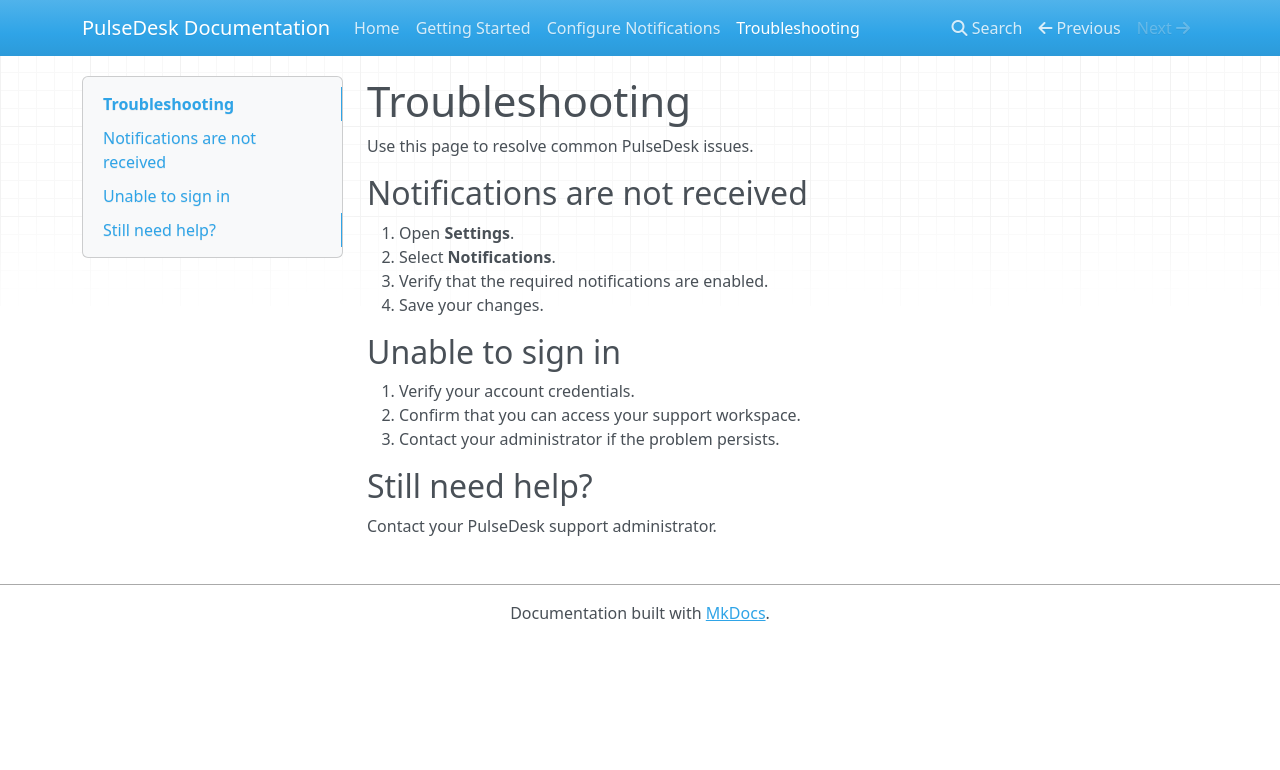
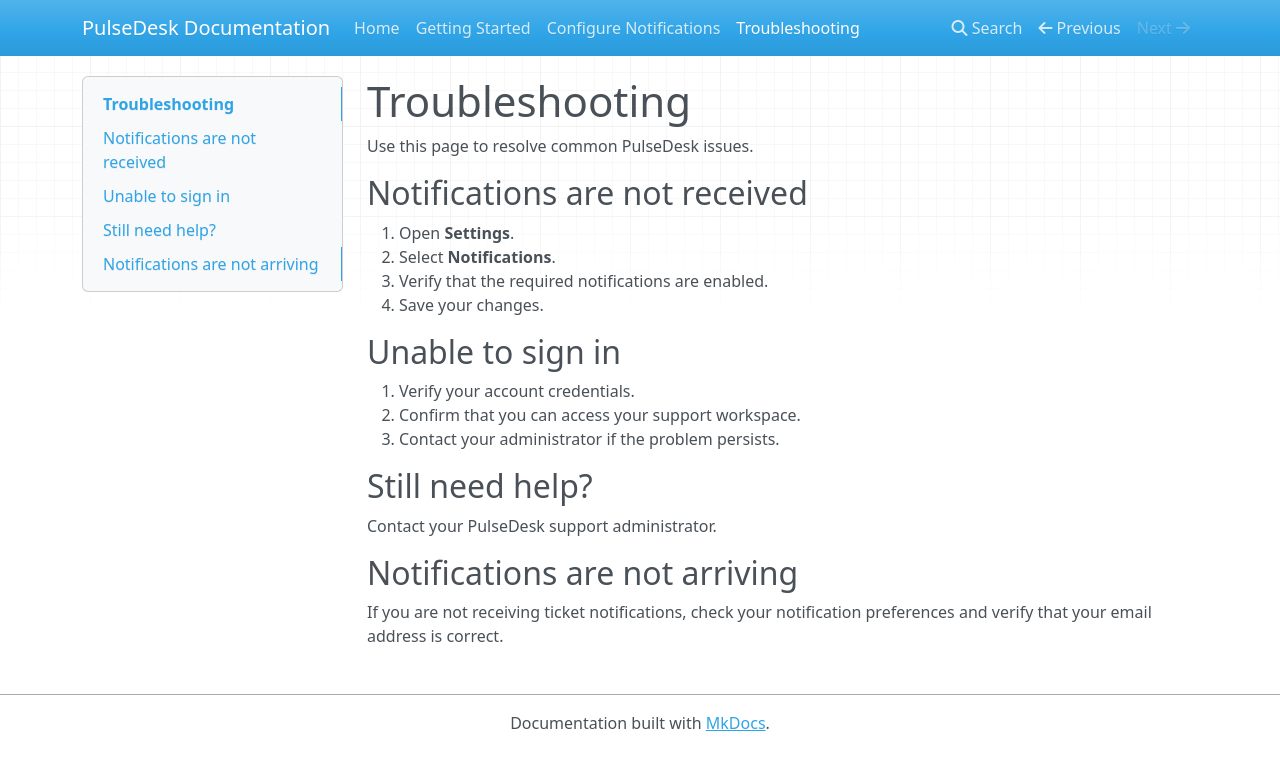
Before and after one commit to soumenpurkayastha2009/pulsedesk-docs, an MkDocs documentation site: the page built from docs/troubleshooting.md, in a window 1280 px wide. Shown: the top 770 px of the page. Built offline with MkDocs 1.6.1, drawn with Linux system fonts in a browser that asks for light colours; nearby versions of some CDN libraries.

Commit message:
Add notification troubleshooting tip

```diff
--- a/docs/troubleshooting.md
+++ b/docs/troubleshooting.md
@@ -19,3 +19,8 @@ Use this page to resolve common PulseDesk issues.
 ## Still need help?
 
 Contact your PulseDesk support administrator.
+
+
+## Notifications are not arriving
+
+If you are not receiving ticket notifications, check your notification preferences and verify that your email address is correct.
```
